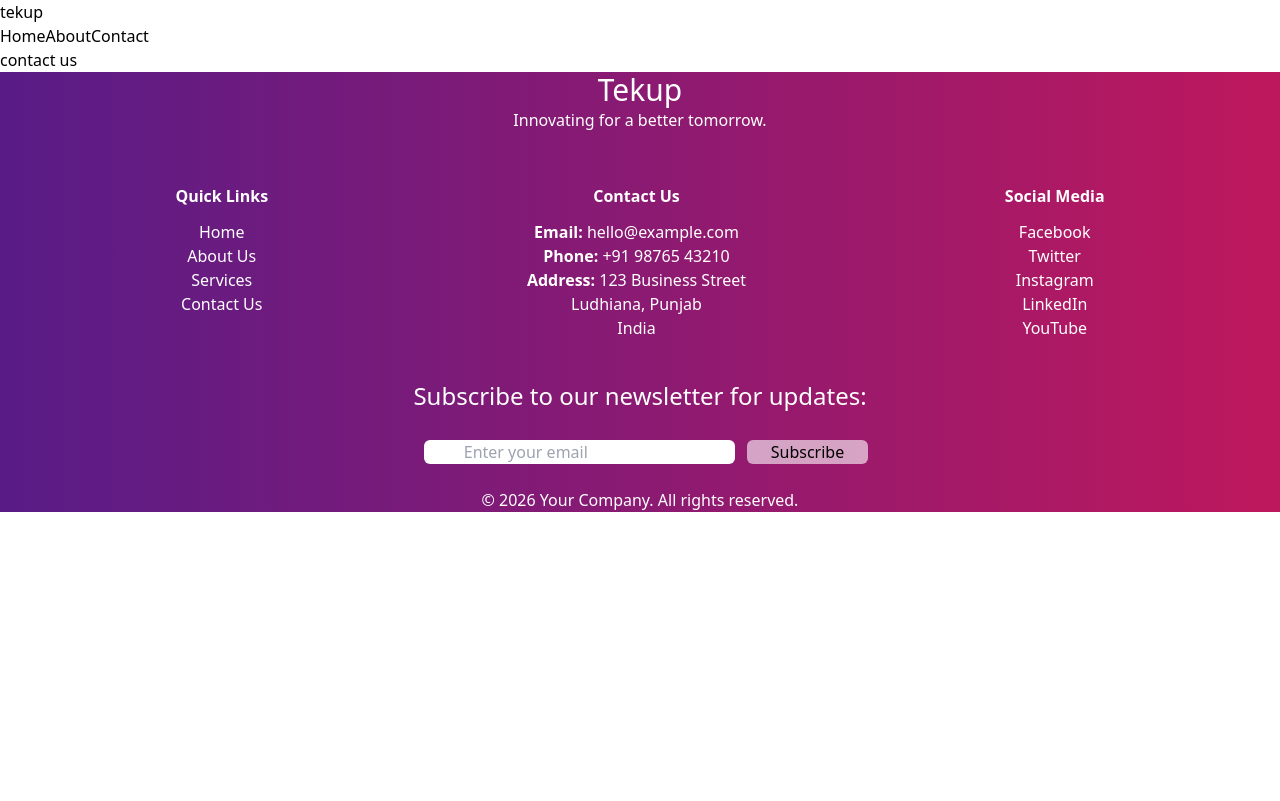
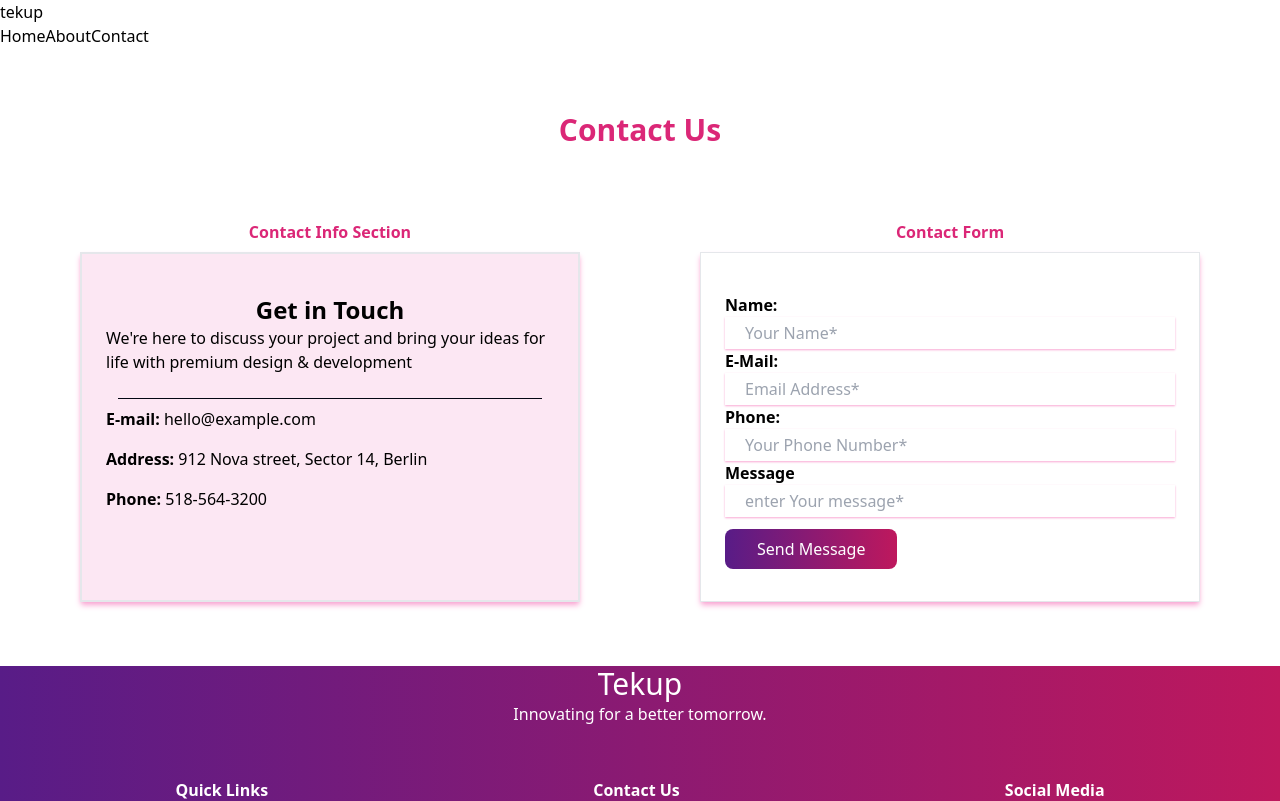
Before and after one commit to mandeepkaur678/landing_page, a React (Vite) app: page /contact in a window 1280 px wide. Shown: the top 801 px of the page. Built offline with nearby package versions, Linux system fonts and the light colour scheme.

Commit message:
Add Content Details

```diff
--- a/src/pages/Contact.jsx
+++ b/src/pages/Contact.jsx
@@ -1,7 +1,52 @@
-function Contact(){
-    return(<>
-<h1>contact us</h1>
-    </>)
-}
+import React from 'react'
 
-export default Contact
+const Contact = () => {
+  return (
+    <>
+      <div>
+        <h1 className="font-bold text-center text-3xl pt-16 text-pink-600">Contact Us</h1>
+        <div className='flex justify-between items-start mx-20 my-16 '>
+
+          <div >
+            <h4 className='text-center py-2 font-bold text-pink-600'>Contact Info Section</h4>
+            <div className='border-2 bg-pink-100 shadow-md shadow-pink-300 py-10 px-6 w-[500px] h-[350px] '>
+              <h4 className='text-2xl font-bold text-center'>Get in Touch</h4>
+              <p className='max-w-md '>
+                We're here to discuss your project and bring your ideas for life
+                with premium design & development
+              </p>
+              <div className='mt-6 border-t border-gray-950 mx-3'/>
+
+              <p className='py-2'><strong>E-mail:</strong> hello@example.com</p>
+              <p className='py-2'><strong>Address:</strong> 912 Nova street, Sector 14, Berlin</p>
+              <p className='py-2'><strong>Phone:</strong> 518-564-3200</p>
+            </div>
+          </div>
+
+          <div>
+            <h2 className='text-center py-2 font-bold text-pink-600'>Contact Form</h2>
+          <div className='border bg-transparent shadow-md shadow-pink-300 py-10 px-6 w-[500px] h-[350px]'>
+            <form className='max-w-lg '>
+              <label htmlFor="name" className='py-2 font-bold'>Name:</label><br/>
+              <input type="text" placeholder="Your Name*" name="name" className='w-full px-5 py-1 bg-transparent shadow-sm shadow-pink-300'></input><br/>
+              <label htmlFor='email' className='py-2 font-bold'>E-Mail:</label><br/>
+              <input type="email" placeholder="Email Address*" className='w-full px-5 py-1 bg-transparent shadow-sm shadow-pink-300'></input><br/>
+               <label htmlFor='phone' className='py-2 font-bold'>Phone:</label><br/>
+              <input type="tel" placeholder="Your Phone Number*" className='w-full px-5 py-1 bg-transparent shadow-sm shadow-pink-300'></input><br/>
+               <label htmlFor='Message' className='py-2 font-bold'>Message</label><br/>
+              <input type="text" placeholder="enter Your message*" className='w-full px-5 py-1 bg-transparent shadow-sm shadow-pink-300'></input><br/>
+
+              <button className="mx-auto px-8 py-2 my-3 bg-gradient-to-r from-purple-900 to-pink-700 text-white rounded-lg hover:scale-105 transition-all duration-300 ">Send Message</button>
+            </form>
+          </div>
+
+          </div>
+        </div>
+
+
+      </div>
+    </>
+  );
+};
+
+export default Contact;
```
